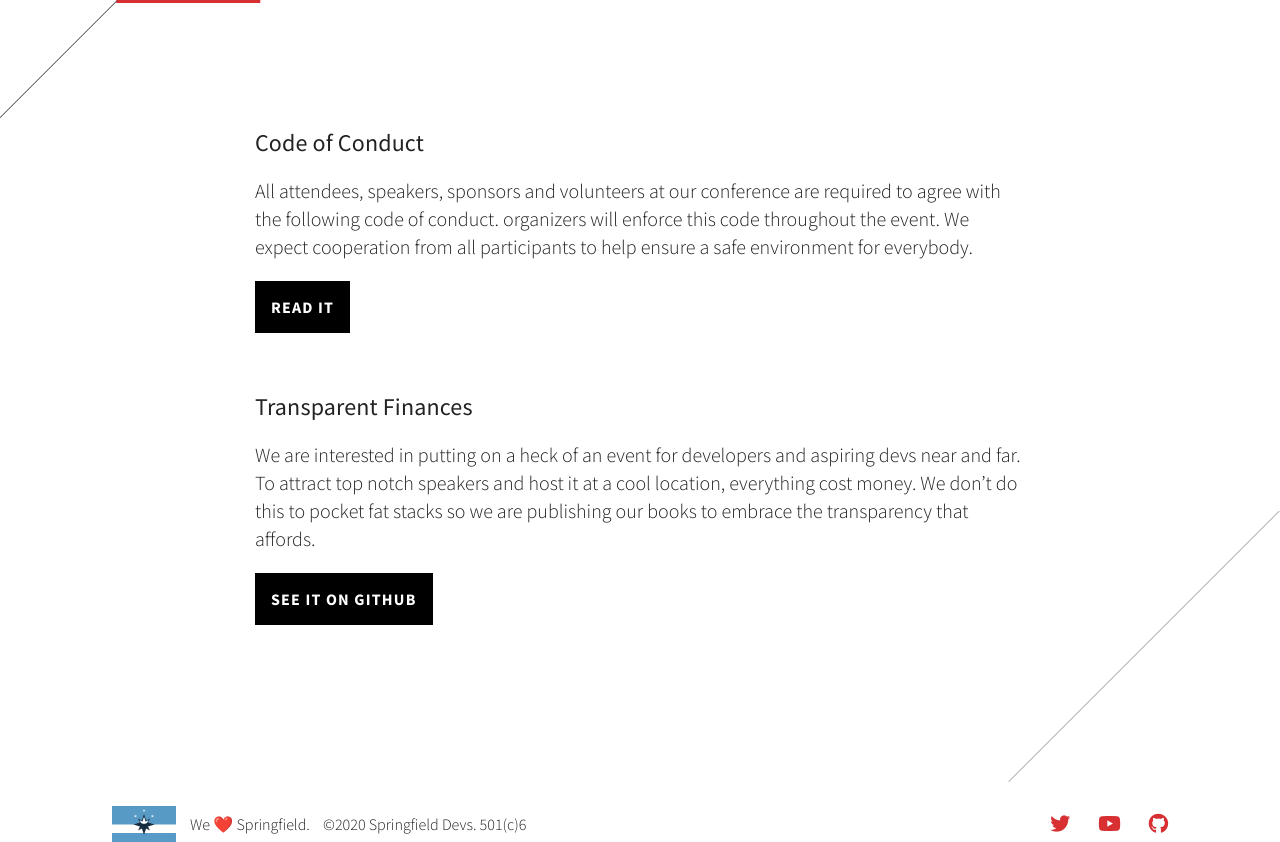
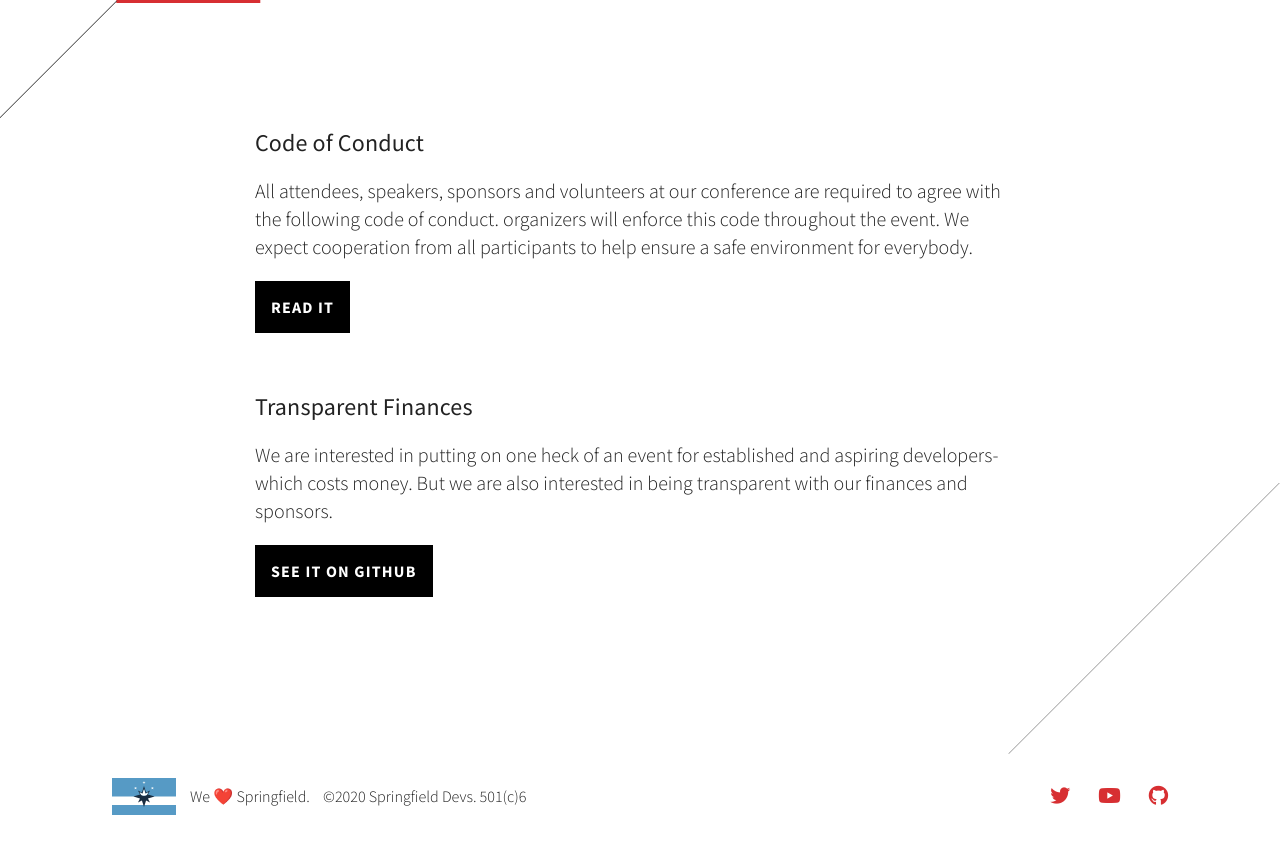
Before and after one commit to sgfdevs/methodconf.com, a PHP site: template templates/home.twig in a window 1280 px wide. Shown: the part 4586-5428 px from the top of the page. After the commit the page ends 5401 px from the top, so only its background shows below. Run offline with PHP 8.4, Linux system fonts and the light colour scheme; the template is opened without the code that fills it, so the values that code supplies are empty; some libraries are stand-ins or nearby versions.

Commit message:
copy update

```diff
--- a/templates/home.twig
+++ b/templates/home.twig
@@ -317,9 +317,8 @@
             <section>
                 <h3>Transparent Finances</h3>
                 <p>
-                    We are interested in putting on a heck of an event for developers and aspiring devs near and far. To
-                    attract top notch speakers and host it at a cool location, everything cost money. We don’t do this
-                    to pocket fat stacks so we are publishing our books to embrace the transparency that affords.
+                    We are interested in putting on one heck of an event for established and aspiring developers- which
+                    costs money. But we are also interested in being transparent with our finances and sponsors.
                 </p>
 
                 <a href="https://github.com/sgfdevs/treasurer" class="button" target="_blank">See It On Github</a>
```
